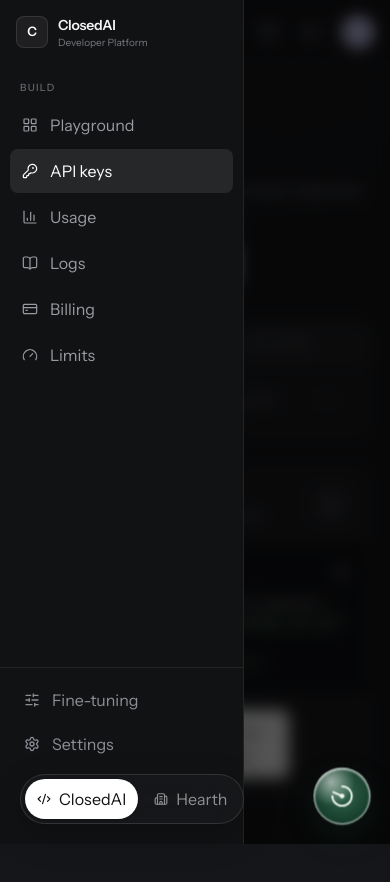
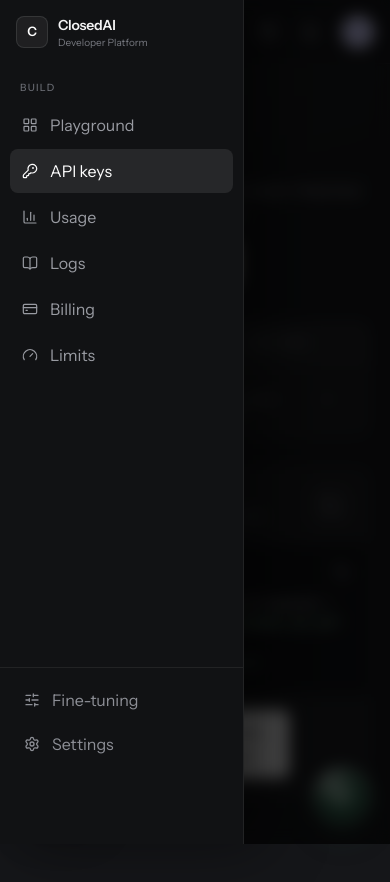
Before and after one commit to aarnavg/lilypad-demo, a React (Vite) app: page / in a window 390 px wide. Both pictures are taken after a click on the button 30 px from the left and 31 px from the top of the page. Shown: the top 882 px of the page. Built offline with nearby package versions, Linux system fonts and the light colour scheme.

Commit message:
Save work: update demo

```diff
--- a/src/App.tsx
+++ b/src/App.tsx
@@ -26,26 +26,28 @@
           <button
             type="button"
             onClick={() => setHost("openai")}
-            className={`flex items-center gap-2 whitespace-nowrap rounded-full px-3 py-2 text-[11px] font-semibold transition ${
+            aria-label="ClosedAI demo"
+            className={`flex items-center gap-2 whitespace-nowrap rounded-full px-2.5 py-2 text-[11px] font-semibold transition sm:px-3 ${
               host === "openai"
                 ? "bg-white text-[#111] shadow-sm"
                 : "text-current opacity-55 hover:opacity-100"
             }`}
           >
             <Code2 size={14} />
-            ClosedAI
+            <span className="hidden sm:inline">ClosedAI</span>
           </button>
           <button
             type="button"
             onClick={() => setHost("settings")}
-            className={`flex items-center gap-2 whitespace-nowrap rounded-full px-3 py-2 text-[11px] font-semibold transition ${
+            aria-label="Hearth demo"
+            className={`flex items-center gap-2 whitespace-nowrap rounded-full px-2.5 py-2 text-[11px] font-semibold transition sm:px-3 ${
               host === "settings"
                 ? "bg-[#1e332b] text-white shadow-sm"
                 : "text-current opacity-55 hover:opacity-100"
             }`}
           >
             <Building2 size={14} />
-            Hearth
+            <span className="hidden sm:inline">Hearth</span>
           </button>
         </div>
 
--- a/src/host/openai/OpenAIHost.tsx
+++ b/src/host/openai/OpenAIHost.tsx
@@ -107,13 +107,14 @@
       <AnimatePresence>
         {mobileNavOpen && (
           <motion.div
-            className="fixed inset-0 z-30 bg-black/65 backdrop-blur-sm md:hidden"
+            className="fixed inset-0 z-[60] bg-black/70 backdrop-blur-sm md:hidden"
             initial={{ opacity: 0 }}
             animate={{ opacity: 1 }}
             exit={{ opacity: 0 }}
             onClick={() => setMobileNavOpen(false)}
           >
             <motion.div
+              className="h-full w-[244px] bg-[#111214] shadow-[20px_0_60px_rgba(0,0,0,0.45)]"
               initial={{ x: -24, opacity: 0 }}
               animate={{ x: 0, opacity: 1 }}
               exit={{ x: -24, opacity: 0 }}
--- a/src/host/openai/Sidebar.tsx
+++ b/src/host/openai/Sidebar.tsx
@@ -36,7 +36,7 @@
   return (
     <aside
       className={clsx(
-        "w-[244px] shrink-0 border-r border-white/[0.07] bg-[#111214]",
+        "relative z-10 w-[244px] shrink-0 border-r border-white/[0.07] bg-[#111214]",
         mobile ? "flex h-screen flex-col" : "hidden md:flex md:flex-col",
       )}
     >
```
Also changed, not shown: 1 other file (tests, documents, lock files or other folders).
